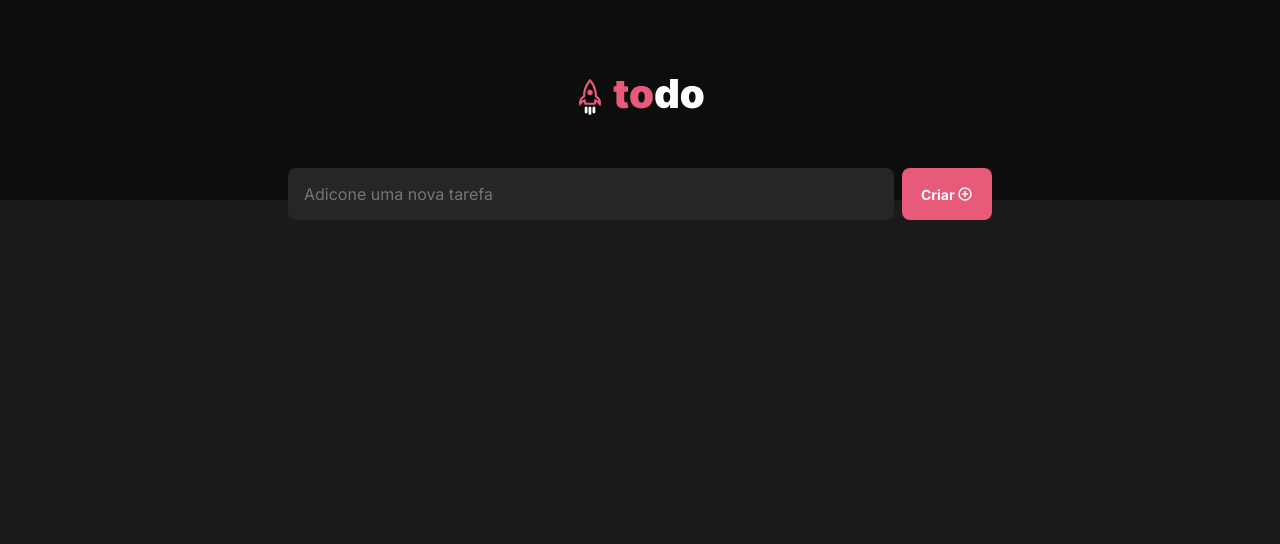
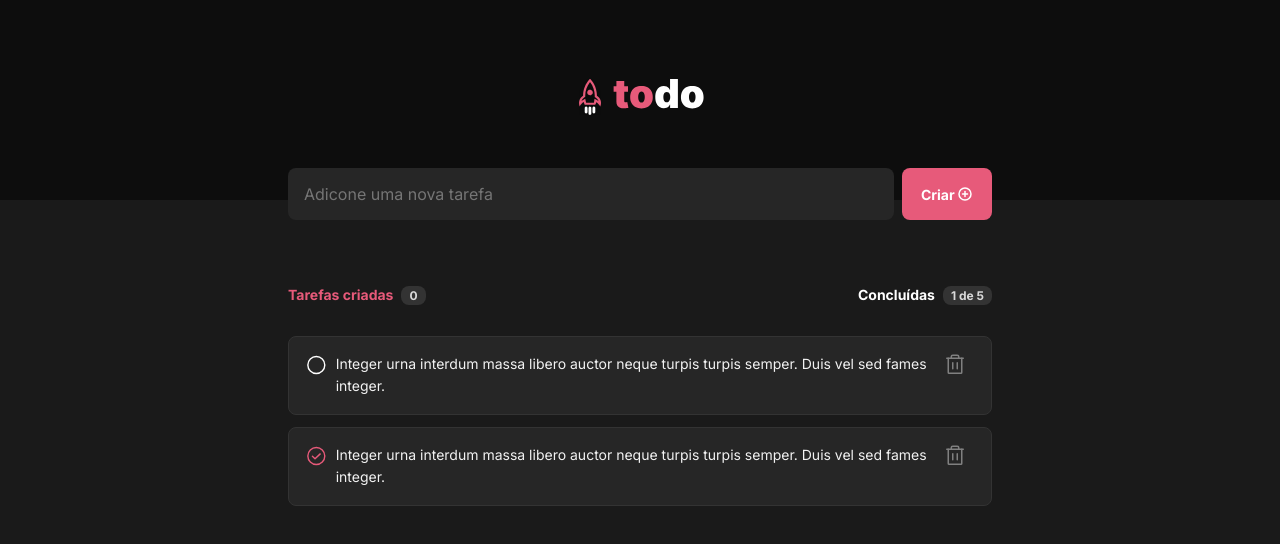
Before and after one commit to elenmagalhaes/todo-web, a React (Vite) app: page / in a window 1280 px wide. Shown: the top 544 px of the page. Built offline with nearby package versions, Linux system fonts and the light colour scheme.

Commit message:
finalizado layout lista de tarefas

```diff
--- a/src/App.tsx
+++ b/src/App.tsx
@@ -1,5 +1,6 @@
 import { Header } from './components/Header/Header'
 import { NewTask } from './components/Task/NewTask/NewTask'
+import { TaskList } from './components/Task/TaskList/TaskList'
 import './App.scss'
 
 function App() {
@@ -8,6 +9,7 @@ function App() {
       <Header />
       <main className="wrapper">
         <NewTask />
+        <TaskList />
       </main>
     </>
   )
--- /dev/null
+++ b/src/components/Task/TaskItem/TaskItem.scss
@@ -0,0 +1,41 @@
+.task-item {
+    .task-content {
+        display: flex;
+        align-items: flex-start;
+        justify-content: space-between;
+        padding: 1rem;
+        background: var(--gray-500);
+        border: 1px solid var(--gray-400);
+        border-radius: 8px;
+
+        svg:first-child {
+            margin-right: 0.5rem;
+            cursor: pointer;
+        }
+
+        .checked {
+            color: var(--white);
+            cursor: pointer;
+        }
+
+        .task-text {
+            color: var(--gray-100);
+            font-size: 0.875rem;
+            font-weight: 400;
+            line-height: 1.6;
+        }
+
+        button {
+            background: transparent;
+            border: 0;
+            color: var(--gray-300);
+            cursor: pointer;
+            line-height: 0;
+            border-radius: 4px;
+        }
+    }
+
+    & + .task-item {
+        margin-top: 0.75rem;
+    }
+}
--- /dev/null
+++ b/src/components/Task/TaskItem/TaskItem.tsx
@@ -0,0 +1,34 @@
+import { Trash, Circle, CheckCircle } from 'phosphor-react'
+import './TaskItem.scss'
+
+export function TaskItem() {
+  return (
+    <>
+      <div className="task-item">
+        <div className="task-content">
+          <Circle size={24} color="#FFFFFF" />
+          <p className="task-text">
+            Integer urna interdum massa libero auctor neque turpis turpis
+            semper. Duis vel sed fames integer.
+          </p>
+          <button title="deletar tarefa">
+            <Trash size={24} />
+          </button>
+        </div>
+      </div>
+
+      <div className="task-item">
+        <div className="task-content">
+          <CheckCircle className="checked" size={24} color="#e75a7a" />
+          <p className="task-text">
+            Integer urna interdum massa libero auctor neque turpis turpis
+            semper. Duis vel sed fames integer.
+          </p>
+          <button title="deletar tarefa">
+            <Trash size={24} />
+          </button>
+        </div>
+      </div>
+    </>
+  )
+}
--- a/src/components/Task/TaskList/TaskList.scss
+++ b/src/components/Task/TaskList/TaskList.scss
@@ -41,4 +41,8 @@
             }
         }
     }
+
+    .task-list {
+        margin-top: 2rem;
+    }
 }
--- a/src/components/Task/TaskList/TaskList.tsx
+++ b/src/components/Task/TaskList/TaskList.tsx
@@ -1,3 +1,4 @@
+import { TaskItem } from '../TaskItem/TaskItem'
 import './TaskList.scss'
 
 export function TaskList() {
@@ -14,7 +15,9 @@ export function TaskList() {
         </div>
       </header>
 
-      <div></div>
+      <div className="task-list">
+        <TaskItem />
+      </div>
     </div>
   )
 }
```
